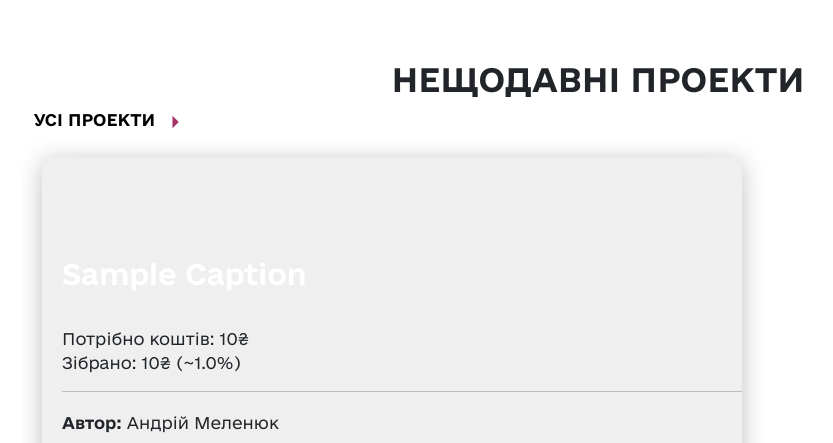
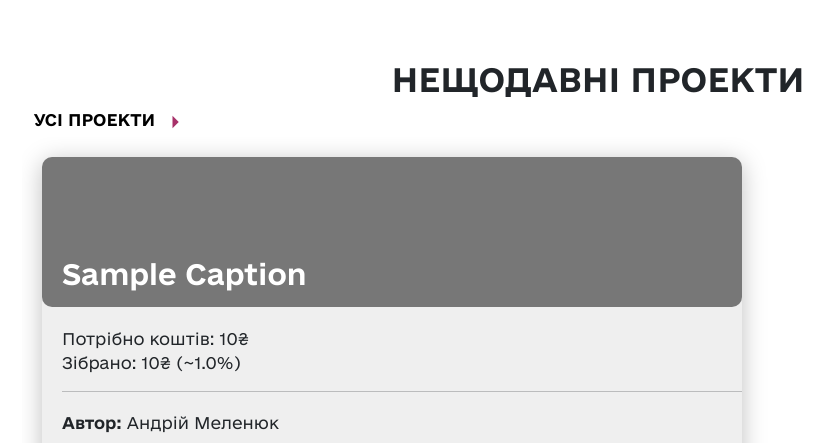
Before and after one commit to maxtkach/ustarter, a Flask app: template templates/index.html in a window 1280 px wide. Shown: the part 1421-1864 px from the top of the page, without its empty margins (42-875 px from the left). Run offline with Flask 2, Linux system fonts and the light colour scheme; tables that the repository leaves empty hold one stand-in row (values such as "Sample post"); the template is opened without the code that fills it: values that come from a table or form of the project are taken from there, most other values are stand-ins (such as "Sample title", 1, 10 or a date in 2020).

Commit message:
Add files via upload

```diff
--- a/static/scss/project.scss
+++ b/static/scss/project.scss
@@ -61,6 +61,11 @@ $main:#A73169;
     &__description {
         font-size: 16px;
         line-height: 1.9;
+        margin: 0; /* Убираем внешний отступ */
+        -webkit-line-clamp: 2; /* Число отображаемых строк */
+        display: -webkit-box; /* Включаем флексбоксы */
+        -webkit-box-orient: vertical; /* Вертикальная ориентация */
+        overflow: hidden;
         span {
             font-weight: bold;
         }
@@ -212,3 +217,7 @@ $main:#A73169;
         }
     }
 }
+
+.modal{
+    --bs-modal-width: 1500px !important;
+}
--- a/static/scss/styles.css
+++ b/static/scss/styles.css
@@ -138,8 +138,7 @@ body {
   transition: all 0.2s ease-in-out;
 }
 
-.dropdown-menu a:hover,
-h5:hover {
+.dropdown-menu a:hover, h5:hover {
   background-color: #401127 !important;
   color: #ccc !important;
 }
@@ -333,6 +332,15 @@ h5:hover {
 .projects__description {
   font-size: 16px;
   line-height: 1.9;
+  margin: 0;
+  /* Убираем внешний отступ */
+  -webkit-line-clamp: 2;
+  /* Число отображаемых строк */
+  display: -webkit-box;
+  /* Включаем флексбоксы */
+  -webkit-box-orient: vertical;
+  /* Вертикальная ориентация */
+  overflow: hidden;
 }
 
 .projects__description span {
@@ -536,6 +544,10 @@ h5:hover {
   background-color: #A73169;
 }
 
+.modal {
+  --bs-modal-width: 1500px !important;
+}
+
 @media (max-width: 768px) {
   .block {
     -webkit-box-orient: vertical;
@@ -613,6 +625,8 @@ h5:hover {
 .project__header__text {
   padding-top: 100px;
   padding-left: 20px;
+  z-index: 100;
+  position: relative;
   font-weight: bold;
   text-transform: capitalize;
 }
@@ -662,11 +676,19 @@ h5:hover {
   background-repeat: no-repeat;
   background-size: cover;
   color: #fff;
+  position: relative;
 }
 
-.recent__project__header:after {
-  content: '';
+.recent__project__header::before {
+  content: "";
+  border-radius: 10px;
+  position: absolute;
+  top: 0;
+  left: 0;
+  right: 0;
+  bottom: 0;
   background-color: rgba(0, 0, 0, 0.5);
+  z-index: 2;
 }
 
 .recent__title {
@@ -836,20 +858,14 @@ h5:hover {
   color: #fff !important;
 }
 
-#block1,
-#block2,
-#block3,
-#block4 {
+#block1, #block2, #block3, #block4 {
   display: none;
   width: 80%;
   height: 1000px;
   overflow: scroll;
 }
 
-#block1.active,
-#block2.active,
-#block3.active,
-#block4.active {
+#block1.active, #block2.active, #block3.active, #block4.active {
   display: block;
 }
 
@@ -1425,4 +1441,8 @@ input[type="file"]::file-selector-button::after {
   color: #fff;
   background-color: #A73169;
 }
+
+.settings {
+  padding-top: 100px !important;
+}
 /*# sourceMappingURL=styles.css.map */
--- a/static/scss/styles.scss
+++ b/static/scss/styles.scss
@@ -283,6 +280,8 @@ h5:hover {
 .project__header__text {
     padding-top: 100px;
     padding-left: 20px;
+    z-index: 100;
+    position: relative;
     font-weight: bold;
     text-transform: capitalize;
 }
@@ -332,12 +331,20 @@ h5:hover {
     background-repeat: no-repeat;
     background-size: cover;
     color: #fff;
+    position: relative;
 
 }
 
-.recent__project__header:after{
-    content: '';
+.recent__project__header::before {
+    content: "";
+    border-radius: 10px;
+    position: absolute;
+    top: 0;
+    left: 0;
+    right: 0;
+    bottom: 0;
     background-color: rgba(0,0,0,0.5);
+    z-index: 2;
   }
 .recent__title {
     margin-top: 3%;
```
Also changed, not shown: other parts of static/scss/styles.scss (+39 -134 lines), static/scss/project.css (+14 -0 lines), 2 other files. Lines whose indentation alone changed are shown as unchanged.
